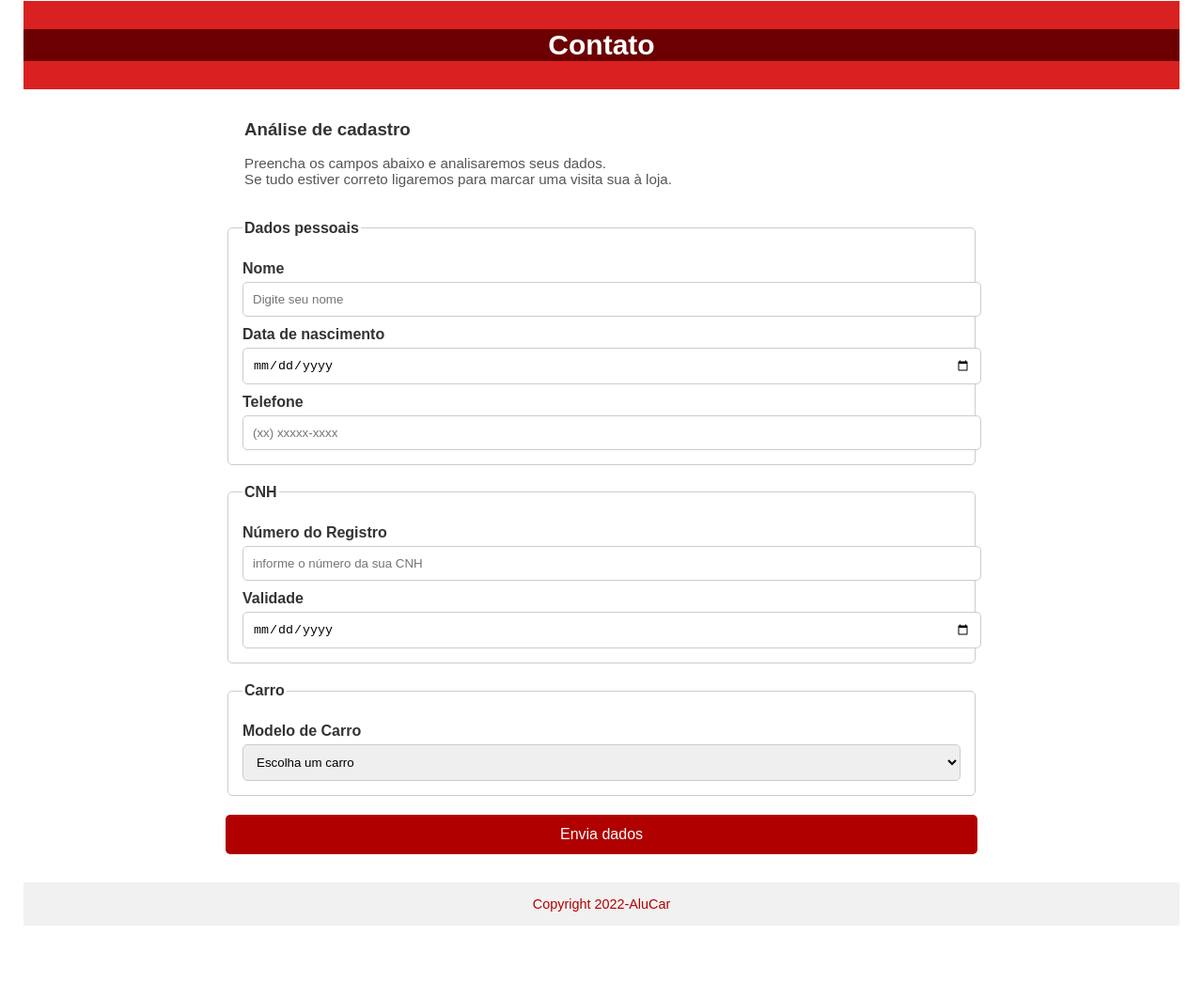
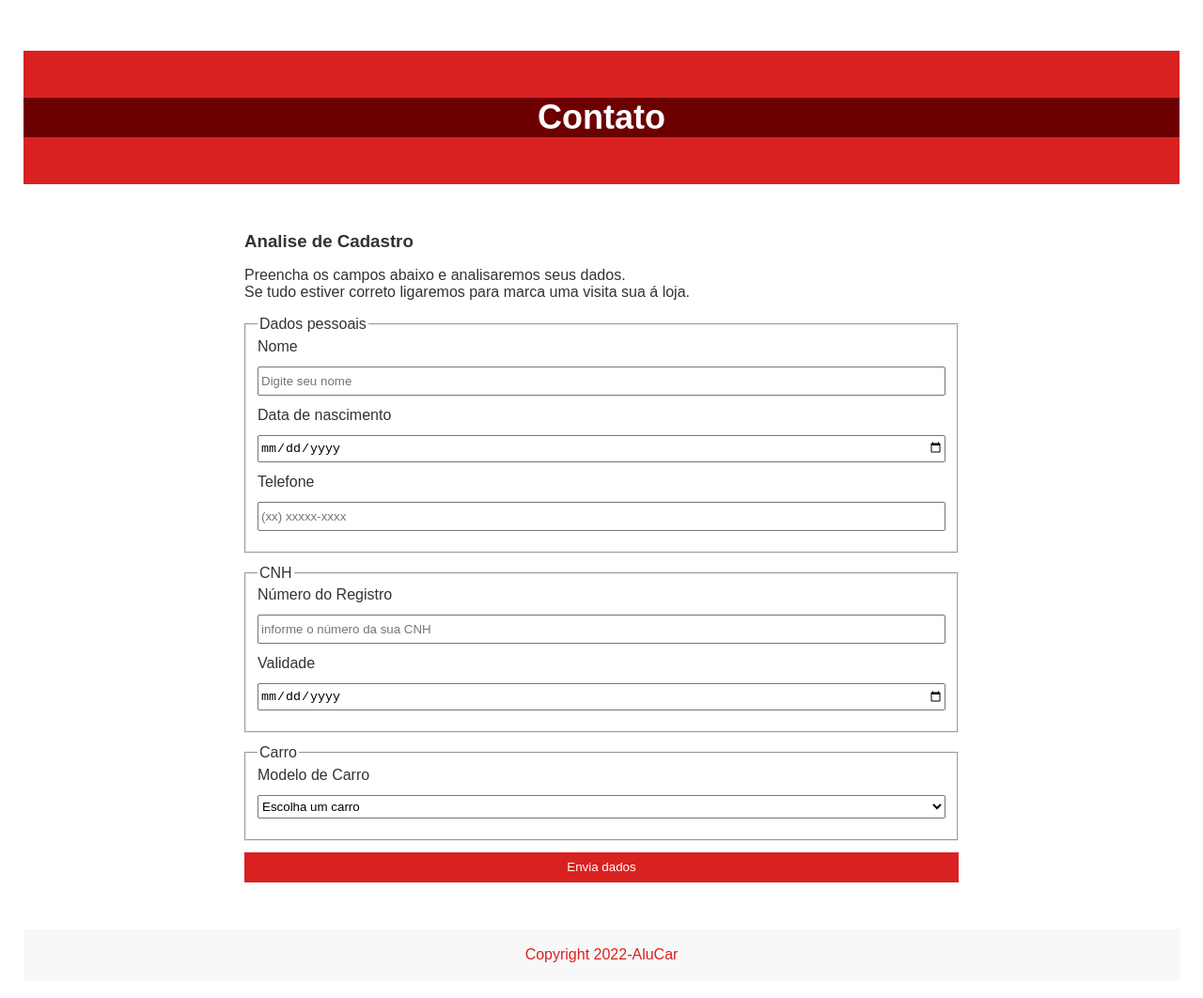
Before and after one commit to kauacomk123/AluCar, a plain HTML site: page index.html in a window 1280 px wide. Shown: the part 1030-2092 px from the top of the page at 94% size. Before the commit the page ends 2040 px from the top, so only its background shows below. Drawn offline with Linux system fonts and the light colour scheme.

Commit message:
mudando html

```diff
--- a/index.html
+++ b/index.html
@@ -40,25 +40,24 @@
         <h3>Contato</h3>
     </div>
 
-         <div class="container">
-            <div class="form-info">
-        <h3>Análise de cadastro</h3>
-        <p>Preencha os campos abaixo e analisaremos seus dados.<br>Se tudo estiver correto ligaremos para marcar uma visita sua à loja.</p>
-       </div>
+        <main>
+            <section class="secao-largura-limitada secao-conteudo">
+                <h3>Analise de Cadastro</h3>
+                <p>Preencha os campos abaixo e analisaremos seus dados.<br>
+                Se tudo estiver correto ligaremos para marca uma visita sua á loja.</p>
+                <form method="post" action="">
 
-
-        <form method="post" action="">
 <fieldset>
     <legend>Dados pessoais</legend>
-    <div>
+    <div class="grupo-campo">
         <label>Nome</label>
         <input type="text" name="nome" placeholder="Digite seu nome" required>
     </div>
-    <div>
+    <div class="grupo-campo">
         <label>Data de nascimento</label>
         <input type="date" name="data_nascimento"  required>
     </div>
-    <div>
+    <div class="grupo-campo">
         <label>Telefone</label>
         <input type="tel" name="telefone" placeholder="(xx) xxxxx-xxxx" required>
     </div>
@@ -66,11 +65,11 @@
 
 <fieldset>
     <legend>CNH</legend>
-    <div>
+    <div class="grupo-campo">
         <label>Número do Registro</label>
         <input type="number" name="numero_registro" placeholder="informe o número da sua CNH" required>
     </div>
-    <div>
+    <div class="grupo-campo">
         <label>Validade</label>
         <input type="date" name="Validade" required>
     </div>
@@ -78,7 +77,7 @@
 
 <fieldset>
     <legend>Carro</legend>
-    <div>
+    <div class="grupo-campo">
         <label>Modelo de Carro</label>
             <select name="carro" required>
                 <option value="">Escolha um carro</option>
@@ -102,15 +101,13 @@
             </select>
     </div>
 </fieldset>
-
     <button type="submit">Envia dados</button>
-
-    </form>
-    </div>
-    </div>
+                </form>
+            </section>
+        </main>
 
     <footer>
-        <span>Copyright 2022-AluCar</span>
+        <p>Copyright 2022-AluCar</p>
     </footer>
 </body>
 </html>
--- a/style.css
+++ b/style.css
@@ -6,7 +6,7 @@ body {
   margin: 0;
 }
 
-.container{
+.container {
   width: 100%;
   max-width: 800px;
   margin: 0 auto;
@@ -24,89 +24,54 @@ body {
   box-sizing: border-box;
 }
 
-.secao-largura-limidata{
+.secao-largura-limitada {
   width: 100%;
   max-width: 800px;
   margin: 0 auto;
 }
 
-h1,h2{
+h1, h2 {
   color: #fff;
   margin: 0;
 }
+h3 {
+  margin: 0;
+}
 
-/*seção com imahem de fundo*/
-.secao-background-capa{
+/* SEÇÃO COM IMAGEM DE FUNDO */
+.secao-background-capa {
   min-height: 500px;
   background-image: url(img/capa.png);
   background-size: cover;
 }
 
-.secao-background-conteudo{
+.secao-background-conteudo {
   text-align: right;
   padding: 50px 20px;
   background: #00000085;
 }
 
-.banner-texto {
-  position: absolute;
-  bottom: 20px;
-  right: 20px;
-  background: rgba(0, 0, 0, 0.6);
-  color: white;
-  padding: 15px;
-  border-radius: 5px;
-  font-size: 1.2em;
-  font-weight: bold;
-  text-align: right;
+/* CONTEÚDO */
+.secao-conteudo {
+  padding: 50px 20px;
+  box-sizing: border-box;
 }
 
-/* SOBRE */
-.sobre {
-  padding: 20px;
-  text-align: left;
+.img-conteudo {
+  width: 250px;
+  height: 180px;
+  object-fit: contain;
 }
 
-.sobre h2 {
-  color: #000000;
-  margin-bottom: 20px;
-  font-size: 1.7rem;
-  text-align: left;
-}
-
-.sobre p {
-font-size: 1rem;
-margin-bottom:20px;
-color: #444;
-text-align: left;
-}
-
-.sobre div img {
-  width: 300px;
-  margin: 10px;
-  border-radius: 5px;
-  transition: transform 0.3s;
-  position: static;
-}
-
-.sobre div img:hover {
-  transform: scale(1.05);
-}
-
-.sobre ul {
-  list-style: none;
-  margin-top: 20px;
-}
-
-.sobre ul li {
-  margin: 8px 0;
-  font-size: 1em;
-  text-align: left;
+.secao-conteudo span {
+  border-left: 1px solid;
+  padding-left: 10px;
+  font-size: 16px;
 }
 
 /* CONTATO */
-.divisao-background{
-padding: 30px 0;
+.divisao-background {
+  padding: 50px 0;
   text-align: center;
   background-color: #d92121;
   background-attachment: fixed;
@@ -114,98 +79,63 @@ background-repeat: no-repeat;
   background-size: cover;
 }
 
-.divisao-background h3{
-    font-size: 30px;
+.divisao-background h3 {
+  font-size: 36px;
   background-color: #6c0000;
   width: 100%;
   margin: 0 auto;
   color: #fff;
 }
 
+/*formulario 1*/
 
-/* FORMULÁRIO */
-
-.form-info{
-  max-width: 700px;
-  padding: 20px;
-  text-align: center;
+.grupo-campo{
+  display: flex;
+  flex-direction: column;
 }
 
-.form-info h3{
-    margin-bottom: 15px;
-    color: #333;
-    margin-top: 12px;
-    text-align: left;
+.grupo-campo input, .grupo-campo select{
+  margin: 12px 0;
+  height: 25px;
 }
 
-.form-info p{
-  margin-bottom: 15px;
-  font-size: 0.95em;
-  color: #555;
-  text-align: left;
+.secao-conteudo fieldset{
+  margin: 12px 0;
+  display: flex;
+  flex-direction: column;
 }
 
-.form-box {
-  max-width: 700px;
-  margin: 0 auto 30px auto;
-  padding: 20px;
-  border: 1px solid #ccc;
-  border-radius: 8px;
-  background-color: #fafafa;
-}
-
-fieldset {
-  border: 1px solid #ccc;
-  border-radius: 5px;
-  margin-bottom: 20px;
-  padding: 15px;
-}
-
-legend {
-  font-weight: bold;
-  color: #333;
-}
-
-label {
-  display: block;
-  margin-top: 10px;
-  font-weight: bold;
-}
-
-input, select {
+.secao-conteudo button{
   width: 100%;
-  padding: 10px;
-  margin-top: 5px;
-  border: 1px solid #ccc;
-  border-radius: 5px;
-}
-
-button {
-  display: block;
-  width: 100%;
-  background-color: #b00000;
-  color: white;
+  height: 32px;
+  background: #d92121;
   border: none;
-  padding: 12px;
-  border-radius: 5px;
-  cursor: pointer;
-  font-size: 1em;
-  transition: background 0.3s;
-}
-
-button:hover {
-  background-color: #900000;
+  color: #fff;
 }
 
 /* RODAPÉ */
 footer {
-  background-color: #f1f1f1;
-  text-align: center;
-  padding: 15px;
-  font-size: 0.9em;
-  margin-top: 30px;
+  display: flex;
+  justify-content: center;
+  align-items: center;
+  width: 100%;
+  height: 55px;
+  position: relative;
+  bottom: 0;
+  padding: 20px;
+  box-sizing: border-box;
+  background: #f8f8f8;
 }
 
-footer span {
-  color: #b00000;
+footer p {
+  color: #d92121;
+  font-family: sans-serif;
+  text-align: center;
 }
+
+@media(max-width: 815px)
+{
+  .img-conteudo{
+    width: 100%;
+  }
+}
```
Lines whose indentation alone changed are shown as unchanged.
